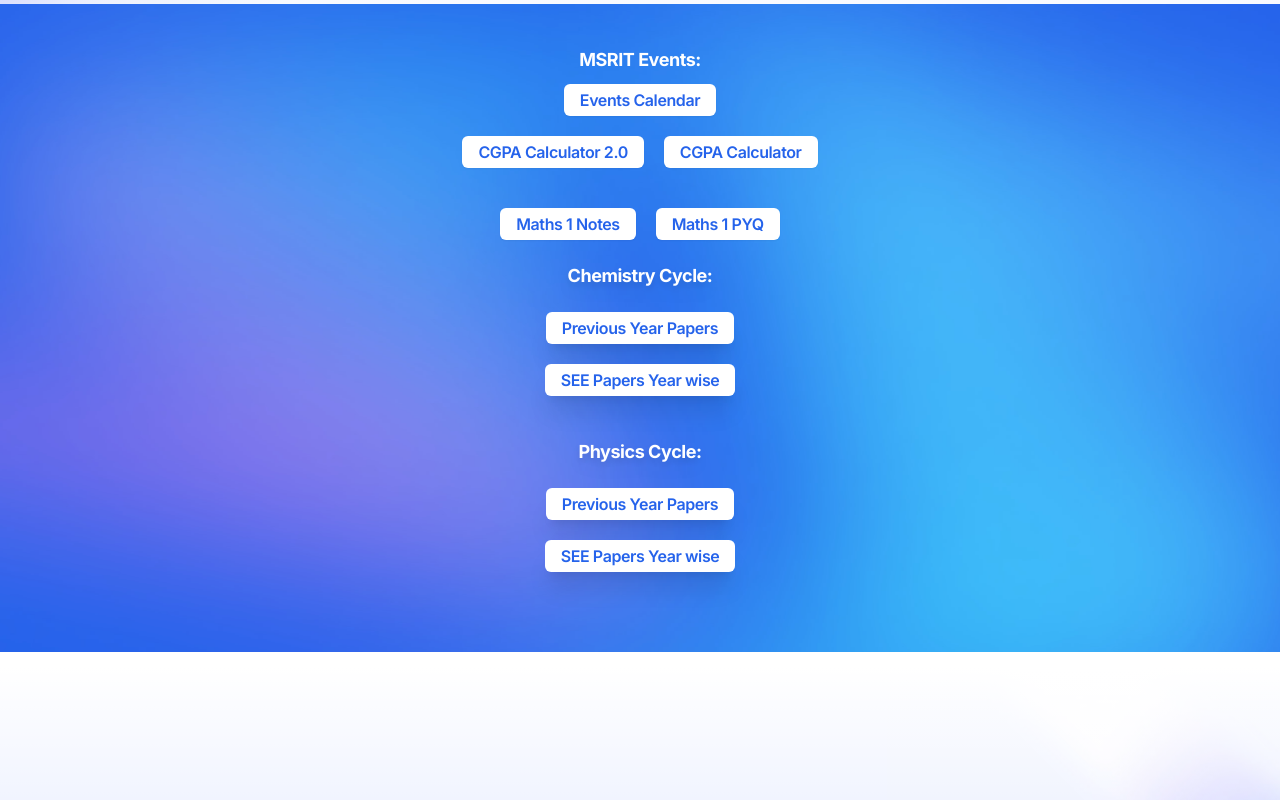
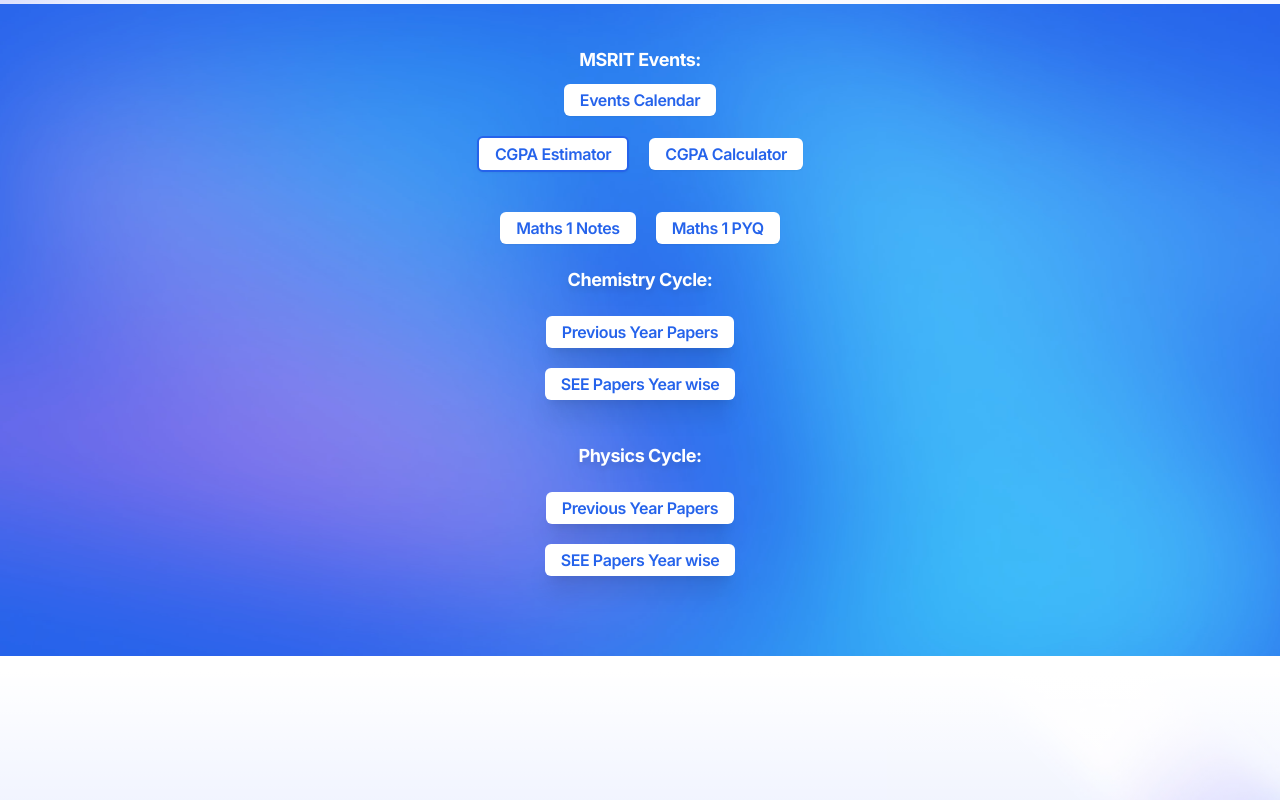
Before and after one commit to githubhosting/NoteRep, a Next.js app: page / in a window 1280 px wide. Shown: the part 940-1740 px from the top of the page. Built offline with nearby package versions, Linux system fonts and the light colour scheme.

Commit message:
Calci button edited

```diff
--- a/src/components/CallToAction.jsx
+++ b/src/components/CallToAction.jsx
@@ -35,17 +35,17 @@ export function CallToAction() {
           </ButtonLink>
           <br></br>
           <ButtonLink
-            href="https://idearepo.vercel.app/#/calci"
+            href="https://cgpa-estimator.vercel.app/"
             color="white"
-            className="mb-5 shadow-md"
+            className="mb-5 border-2 border-blue-600 shadow-md"
             target="_blank"
           >
-            CGPA Calculator 2.0
+            CGPA Estimator
           </ButtonLink>
           <ButtonLink
             href="https://amith225.github.io/webHosting/gpa%20calculator/"
             color="white"
-            className="mb-5 ml-5 shadow-md"
+            className="xs:ml-0 mb-5 ml-5 shadow-md lg:ml-5"
             target="_blank"
           >
             CGPA Calculator
--- a/src/components/SecondaryFeatures.jsx
+++ b/src/components/SecondaryFeatures.jsx
@@ -263,6 +263,9 @@ export function SecondaryFeatures() {
             <p className="mt-2 text-center text-gray-700">
               Attendence and CIE Results
             </p>
+            <p className="mt-1 text-center text-xs text-gray-700">
+              (Even Sem 2022)
+            </p>
             <div className="flex justify-center">
               <button className="mt-2 rounded border border-blue-500 bg-transparent py-2 px-4 font-semibold text-blue-700 shadow-lg shadow-blue-900/10 hover:border-transparent hover:bg-blue-500 hover:text-white">
                 <a
@@ -282,12 +285,12 @@ export function SecondaryFeatures() {
             <p className="mt-2 text-center text-gray-700">
               Portal for submition of your ideas to College
             </p>
+            <p className="mt-1 text-center text-xs text-gray-700">
+              (By CSE AI & ML Dept)
+            </p>
             <div className="flex justify-center">
               <button className="mt-2 rounded border border-blue-500 bg-transparent py-2 px-4 font-semibold text-blue-700 shadow-lg shadow-blue-900/10 hover:border-transparent hover:bg-blue-500 hover:text-white">
-                <a
-                  href="http://parents.msrit.edu/parents_even2022/"
-                  target="_blank"
-                >
+                <a href="https://idearepo.vercel.app/" target="_blank">
                   Visit
                 </a>
               </button>
```
